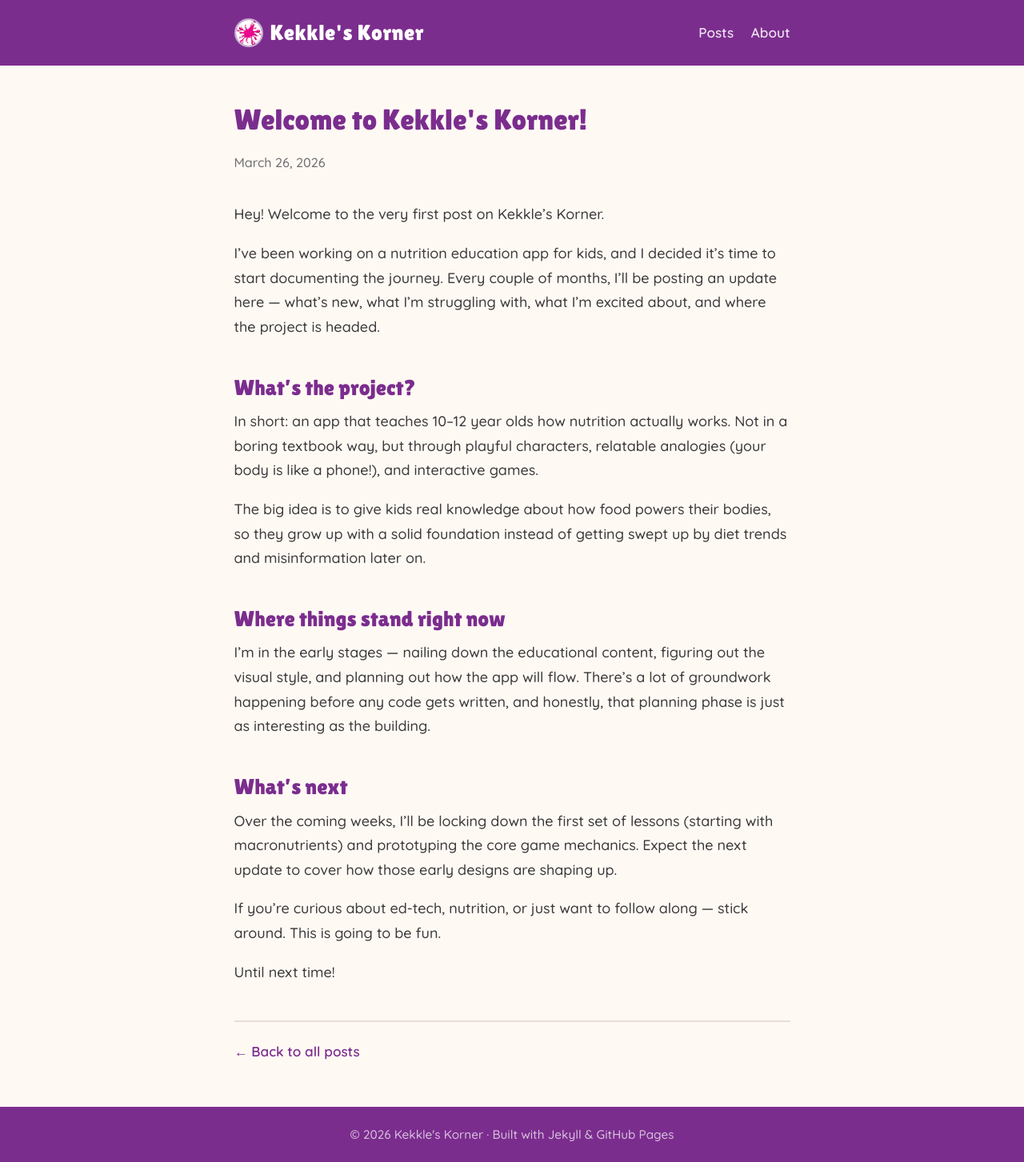
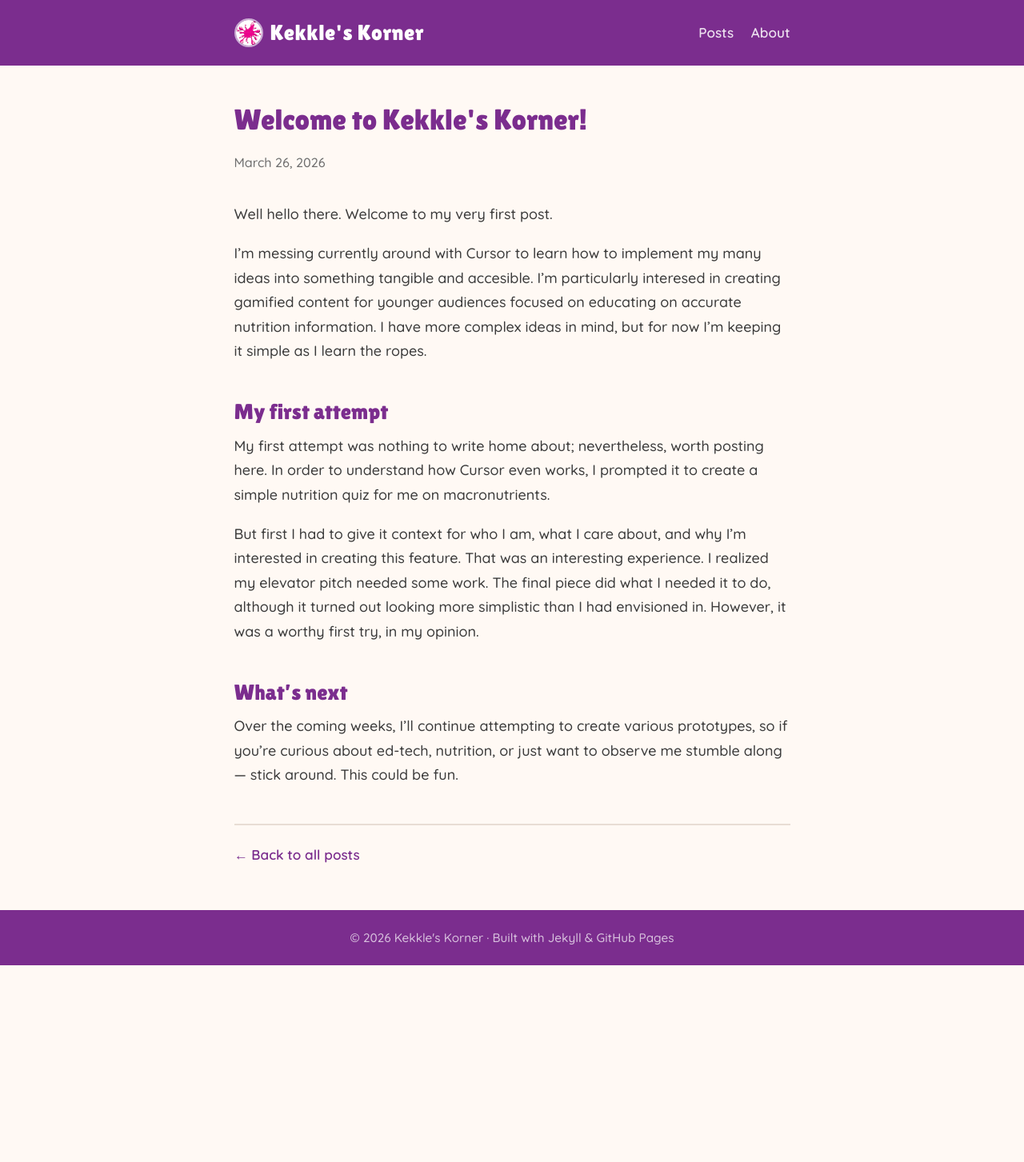
Before and after one commit to Kekkle/kekkles-korner, a Jekyll site: the page built from _posts/2026-03-26-welcome-to-kekkles-korner.md, in a window 1280 px wide. Shown: the whole page at 80% size. Built offline with Jekyll 4.4.1, drawn with Linux system fonts in a browser that asks for light colours; after the commit the page ends 1207 px from its top, so only the background shows below that.

Commit message:
Update 2026-03-26-welcome-to-kekkles-korner.md

```diff
--- a/_posts/2026-03-26-welcome-to-kekkles-korner.md
+++ b/_posts/2026-03-26-welcome-to-kekkles-korner.md
@@ -3,24 +3,16 @@ title: "Welcome to Kekkle's Korner!"
 date: 2026-03-26
 ---
 
-Hey! Welcome to the very first post on Kekkle's Korner.
+Well hello there. Welcome to my very first post.
 
-I've been working on a nutrition education app for kids, and I decided it's time to start documenting the journey. Every couple of months, I'll be posting an update here --- what's new, what I'm struggling with, what I'm excited about, and where the project is headed.
+I'm messing currently around with Cursor to learn how to implement my many ideas into something tangible and accesible. I'm particularly interesed in creating gamified content for younger audiences focused on educating on accurate nutrition information. I have more complex ideas in mind, but for now I'm keeping it simple as I learn the ropes.
 
-## What's the project?
+## My first attempt
 
-In short: an app that teaches 10--12 year olds how nutrition actually works. Not in a boring textbook way, but through playful characters, relatable analogies (your body is like a phone!), and interactive games.
+My first attempt was nothing to write home about; nevertheless, worth posting here. In order to understand how Cursor even works, I prompted it to create a simple nutrition quiz for me on macronutrients.
 
-The big idea is to give kids real knowledge about how food powers their bodies, so they grow up with a solid foundation instead of getting swept up by diet trends and misinformation later on.
-
-## Where things stand right now
-
-I'm in the early stages --- nailing down the educational content, figuring out the visual style, and planning out how the app will flow. There's a lot of groundwork happening before any code gets written, and honestly, that planning phase is just as interesting as the building.
+But first I had to give it context for who I am, what I care about, and why I'm interested in creating this feature. That was an interesting experience. I realized my elevator pitch needed some work. The final piece did what I needed it to do, although it turned out looking more simplistic than I had envisioned in. However, it was a worthy first try, in my opinion.
 
 ## What's next
 
-Over the coming weeks, I'll be locking down the first set of lessons (starting with macronutrients) and prototyping the core game mechanics. Expect the next update to cover how those early designs are shaping up.
-
-If you're curious about ed-tech, nutrition, or just want to follow along --- stick around. This is going to be fun.
-
-Until next time!
+Over the coming weeks, I'll continue attempting to create various prototypes, so if you're curious about ed-tech, nutrition, or just want to observe me stumble along --- stick around. This could be fun.
```
